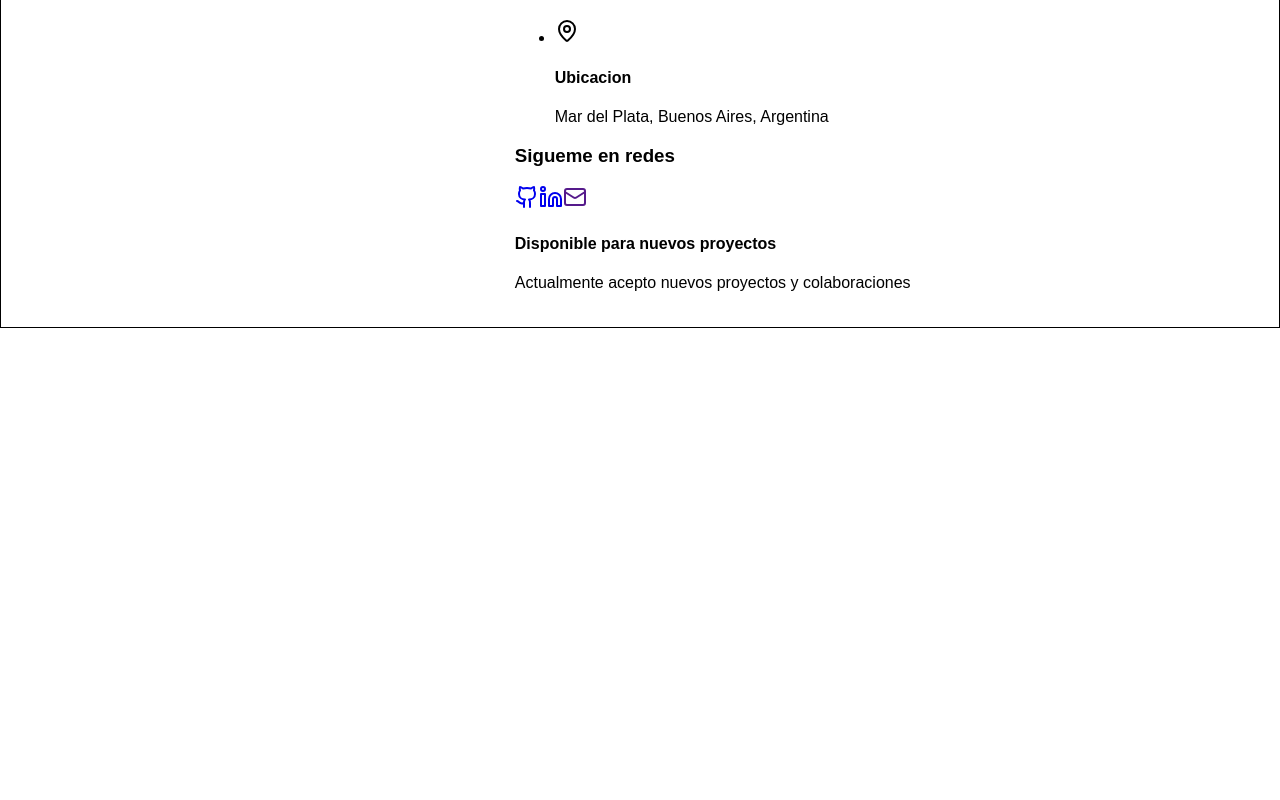
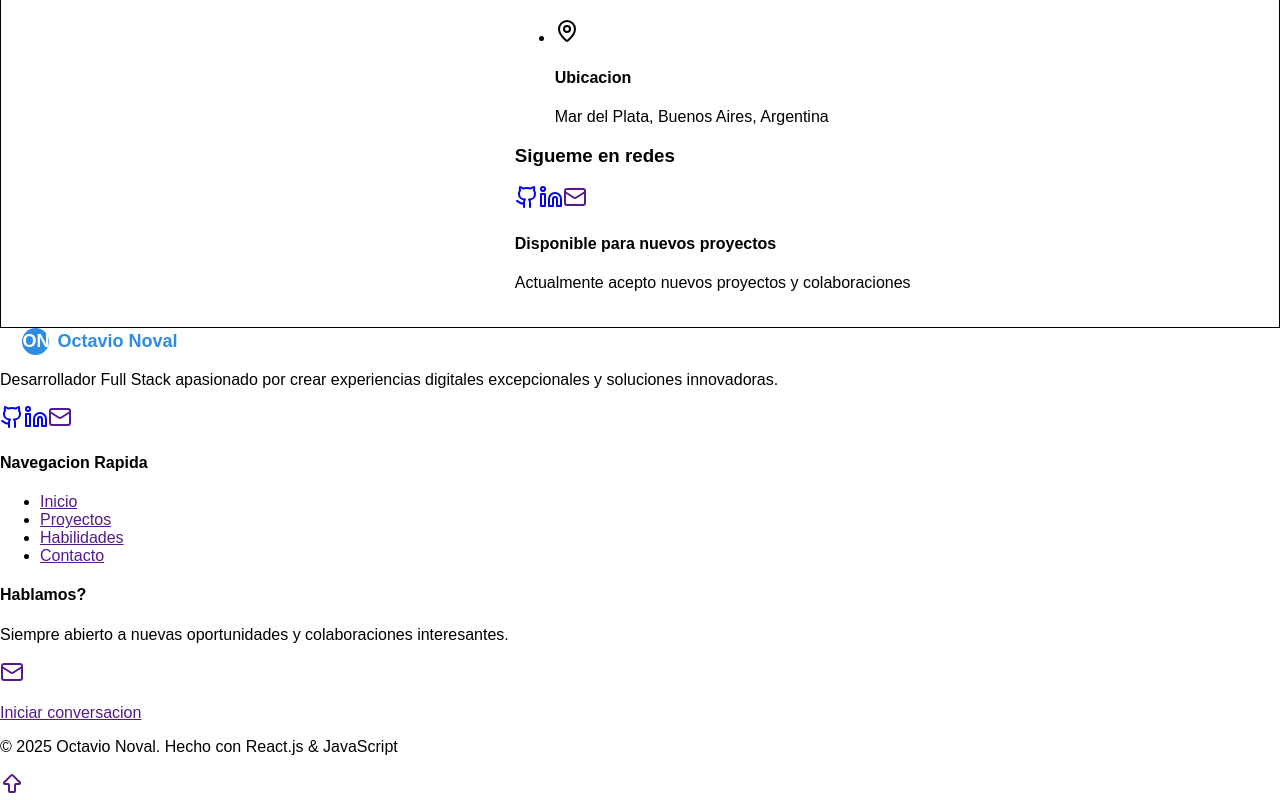
Before and after one commit to OctavioDNoval/Portfolio2.0, a React (Vite) app: page / in a window 1280 px wide. Shown: the part 3435-4235 px from the top of the page. Before the commit the page ends 3763 px from the top, so only its background shows below. Built offline with nearby package versions, Linux system fonts and the light colour scheme.

Commit message:
Enhance FooterComponent with personal info, navigation, and contact sections; integrate NamePlate and SocialPlate components

```diff
--- a/src/Components/FooterComponnet.jsx
+++ b/src/Components/FooterComponnet.jsx
@@ -1,5 +1,59 @@
-import React from "react";
+import { Mail, ArrowBigUp } from "lucide-react";
+import { NamePlate } from "./UI/NamePlate";
+import { SocialPlate } from "./UI/SocialPlate";
 
-export const FooterComponnet = () => {
-	return <div>FooterComponnet</div>;
+export const FooterComponnet = ({ name, lastname }) => {
+	return (
+		<footer className="footer">
+			<div className="footer-wrapper">
+				<div className="footer-main">
+					<div className="footer-personal-info">
+						<NamePlate name={name} lastname={lastname} />
+						<div className="footer-personal-desc">
+							<p>
+								Desarrollador Full Stack apasionado por crear experiencias
+								digitales excepcionales y soluciones innovadoras.
+							</p>
+						</div>
+						<SocialPlate />
+					</div>
+					<div className="footer-fast-nav">
+						<h4>Navegacion Rapida</h4>
+						<ul>
+							<li>
+								<a href="">Inicio</a>
+							</li>
+							<li>
+								<a href="">Proyectos</a>
+							</li>
+							<li>
+								<a href="">Habilidades</a>
+							</li>
+							<li>
+								<a href="">Contacto</a>
+							</li>
+						</ul>
+					</div>
+					<div className="footer-contact-a">
+						<h4>Hablamos?</h4>
+						<p>
+							Siempre abierto a nuevas oportunidades y colaboraciones
+							interesantes.
+						</p>
+						<a href="">
+							<Mail />
+							<p>Iniciar conversacion</p>
+						</a>
+					</div>
+				</div>
+
+				<div className="footer-copy">
+					<p>© 2025 Octavio Noval. Hecho con React.js & JavaScript</p>
+					<a href="">
+						<ArrowBigUp />
+					</a>
+				</div>
+			</div>
+		</footer>
+	);
 };
--- a/src/Pages/Index.jsx
+++ b/src/Pages/Index.jsx
@@ -1,4 +1,5 @@
 import { ContactComponent } from "../Components/ContactComponent";
+import { FooterComponnet } from "../Components/FooterComponnet";
 import { HeaderComponent } from "../Components/HeaderComponent";
 import { HomeComponent } from "../Components/HomeComponent";
 import { ProjectsComponents } from "../Components/ProjectsComponents";
@@ -16,6 +17,7 @@ export const Index = () => {
 				<ProjectsComponents />
 				<SkillsComponent />
 				<ContactComponent />
+				<FooterComponnet name={name} lastname={lastname} />
 			</main>
 		</div>
 	);
```
